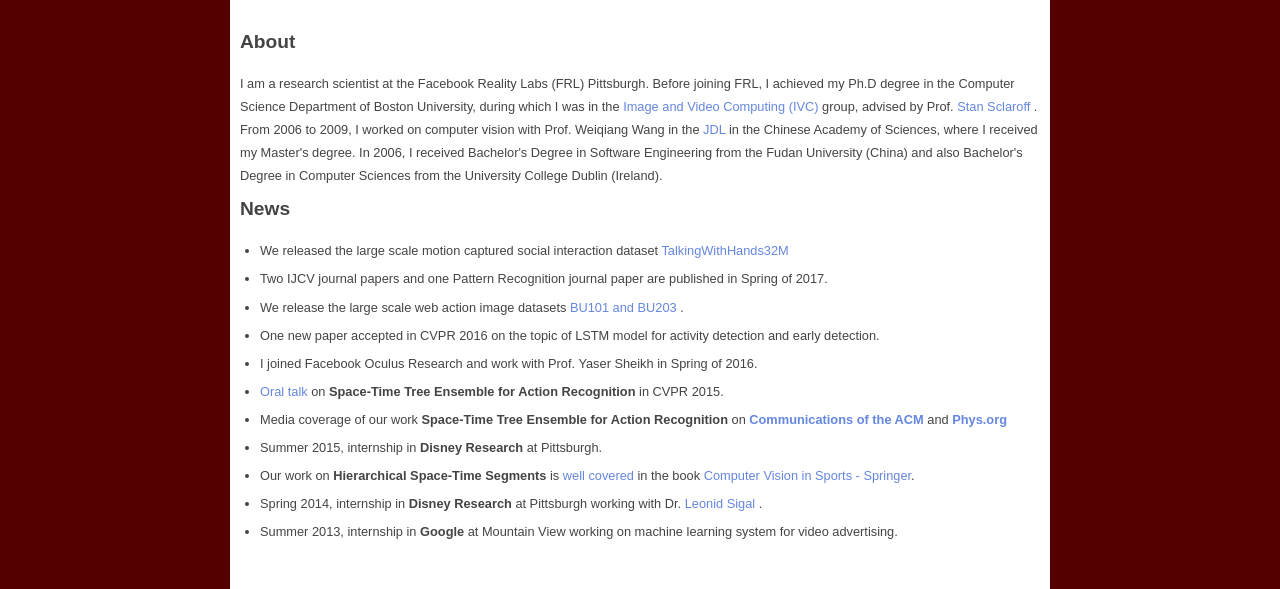
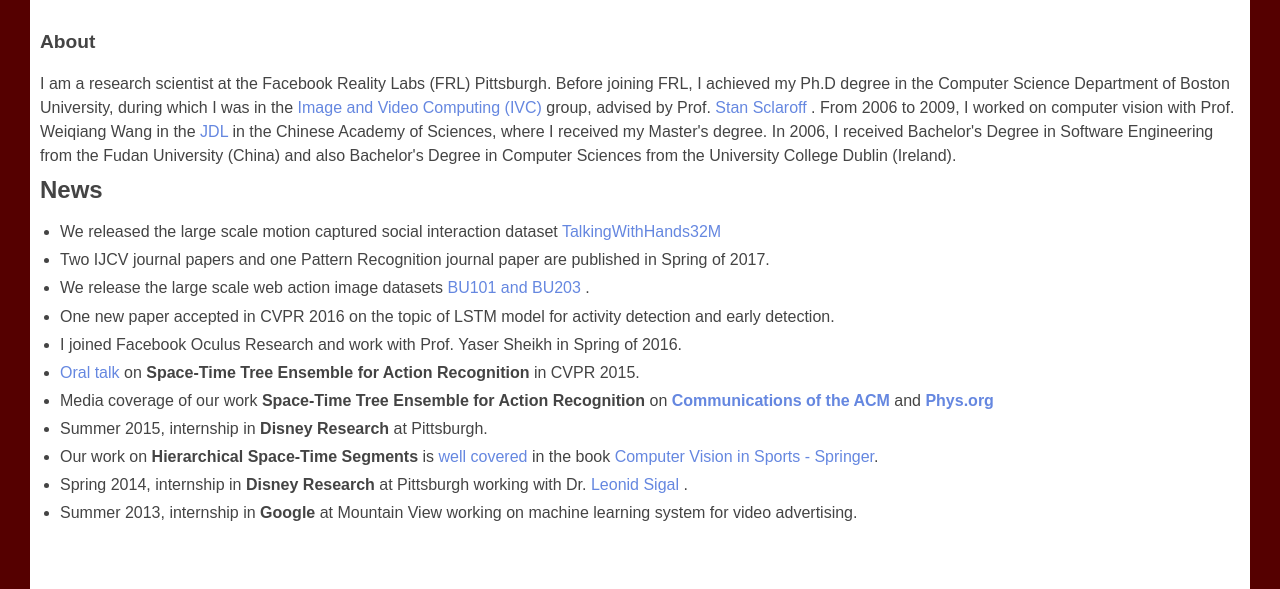
Before and after one commit to shugaoma/shugaoma.github.io, a plain HTML site: page index.html in a window 1280 px wide. Shown: the part 404-993 px from the top of the page. Drawn offline with Linux system fonts and the light colour scheme; files whose address does not match are found by name.

Commit message:
edited fonts

```diff
--- a/index.html
+++ b/index.html
@@ -20,7 +20,7 @@
 
 <body>
 
-<div id="wrap" style="width: 800; height: 1200">
+<div id="wrap" style="width: 1200; height: 1200">
 
 <table width="450" border="0">
   <tbody>
@@ -37,11 +37,12 @@
 <br>
 
 <h2><span lang="en-us">About</span></h2>
-<span lang="en-us">I am a research scientist at the Facebook Reality Labs (FRL) Pittsburgh. Before joining FRL, I achieved my Ph.D degree in the Computer Science Department of Boston University,
+<span lang="en-us", style="font-size: 12pt">I am a research scientist at the Facebook Reality Labs (FRL) Pittsburgh. Before joining FRL, I achieved my Ph.D degree in the Computer Science Department of Boston University,
 during which I was in the <a href="http://www.cs.bu.edu/groups/ivc"> Image and Video Computing (IVC) </a> group, advised by Prof. <a href="http://www.cs.bu.edu/~sclaroff/">Stan Sclaroff </a>. From 2006 to 2009, I worked on computer vision with Prof. Weiqiang Wang in the <a href="http://www.jdl.ac.cn/"> JDL </a> in the Chinese Academy of Sciences, where I received my Master's degree. In 2006, I received Bachelor's Degree in Software Engineering from the Fudan University (China) and also Bachelor's Degree in Computer Sciences from the University College Dublin (Ireland).
 <br />
 
 <h2><span lang="en-us">News</span></h2>
+<span style="font-size: 12pt">
 <ul>
   <li> We released the large scale motion captured social interaction dataset <a href = "https://github.com/facebookresearch/TalkingWithHands32M">TalkingWithHands32M</a> </li>
 	<li>Two IJCV journal papers and one Pattern Recognition journal paper are published in Spring of 2017. </li>
@@ -55,6 +56,7 @@
 <li>Spring 2014, internship in <b> Disney Research </b> at Pittsburgh working with Dr. <a href="https://www.cs.ubc.ca/~lsigal/"> Leonid Sigal </a>. </li>
 <li>Summer 2013, internship in <b> Google </b> at Mountain View working on machine learning system for video advertising. </li>
 </ul>
+</span>
 <br>
 
 <br>
--- a/style.css
+++ b/style.css
@@ -36,7 +36,7 @@
 line-height: 12px;
 }
 
-#wrap { padding: 10px 10px 3px 10px; width: 800px; height: 2000px auto; margin:20px auto; background: #fff;}
+#wrap { padding: 10px 10px 3px 10px; width: 1200px; height: 2000px auto; margin:20px auto; background: #fff;}
 #left { float: left; width: 180px; background: #CFDDFF; margin-bottom: 10px; margin-top: 20px;}
 #right { margin-bottom: 10px; float: right; width: 550px; padding: 0 10px 10px 10px; margin-top: 10px;}
 
```
